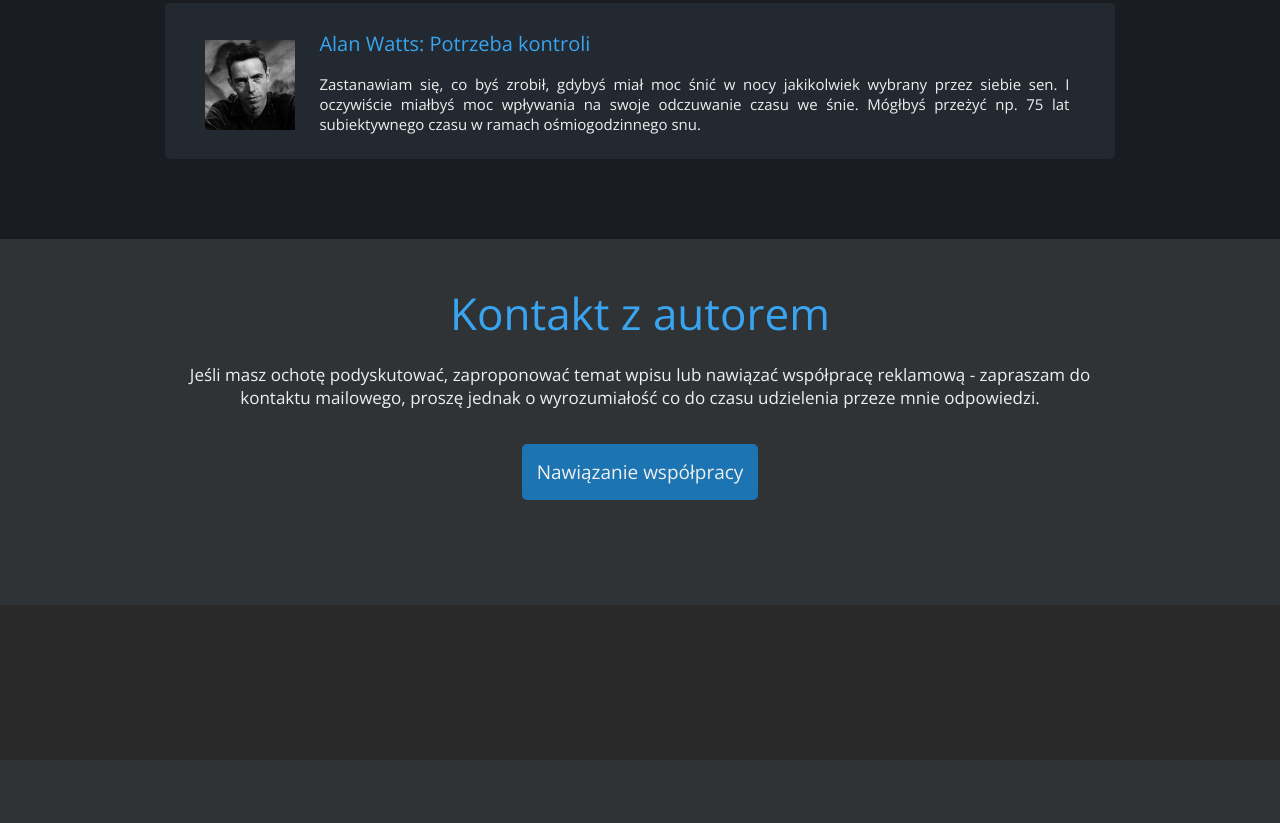
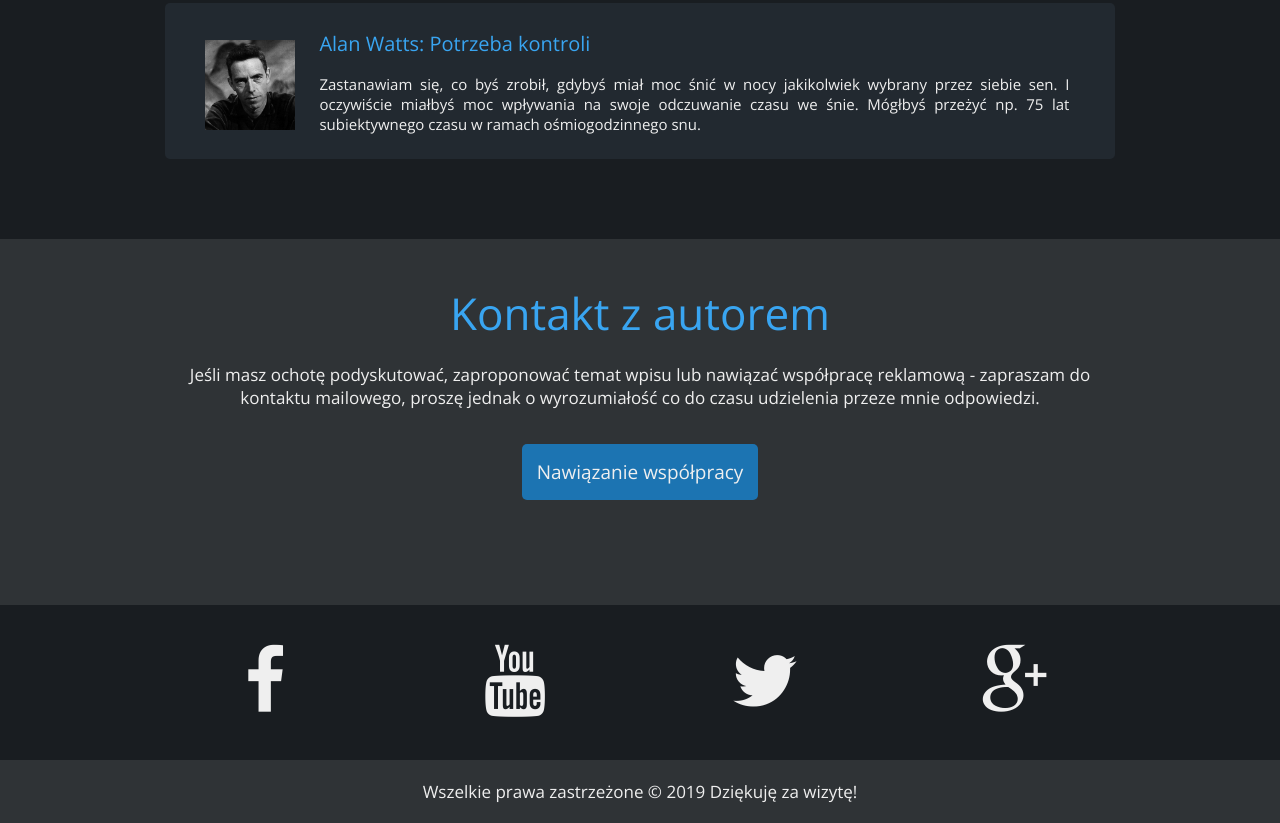
Before and after one commit to danditk/PhilosophiaBlog, a plain HTML site: page index.html in a window 1280 px wide. Shown: the part 1745-2568 px from the top of the page. Before the commit the page ends 2505 px from the top, so only its background shows below. Drawn offline with nearby package versions, Linux system fonts and the light colour scheme.

Commit message:
Create footer index.html, style footer main.css
Finisched footer by creating div class info in index.thml
Chenged color footer social media, styled div info.

```diff
--- a/index.html
+++ b/index.html
@@ -11,6 +11,7 @@
 	<meta http-equiv="X-Ua-Compatible" content="IE=edge,chrome=1">
 
 	<link rel="stylesheet" href="main.css">
+	<link rel="stylesheet" href="css/fontello.css">
 	<link href="https://fonts.googleapis.com/css?family=Open+Sans:400,700&amp;subset=latin-ext" rel="stylesheet">
 
 	<!--[if lt IE 9]>
@@ -207,6 +208,10 @@
 				</div>
 			</div>
 
+			<div class="info">
+				Wszelkie prawa zastrzeżone &copy; 2019 Dziękuję za wizytę!
+			</div>
+
 	</footer>
 
 </body>
--- a/main.css
+++ b/main.css
@@ -191,7 +191,7 @@
 {
 	width:100%;
 	text-align: center;
-	background-color: #292929;
+	background-color: #191d21;
 }
 
 .socialdivs
@@ -248,3 +248,11 @@
 {
 	background-color: #d95333;
 }
+
+.info
+{
+	margin-left: auto;
+	margin-right: auto;
+	text-align: center;
+	padding: 20px;
+}
```
